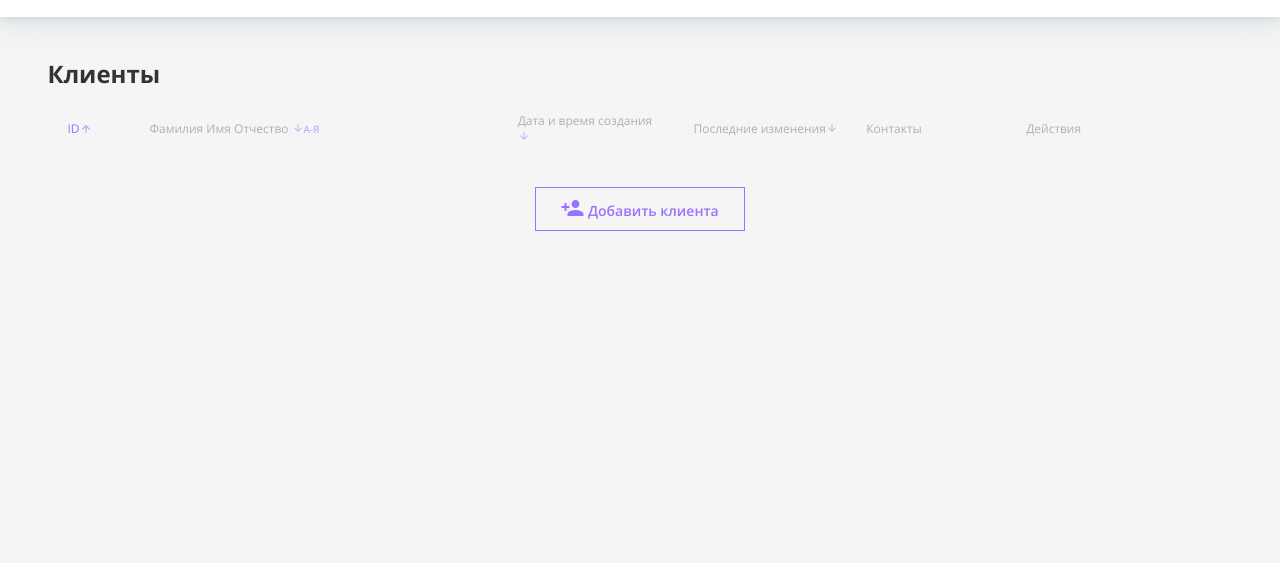
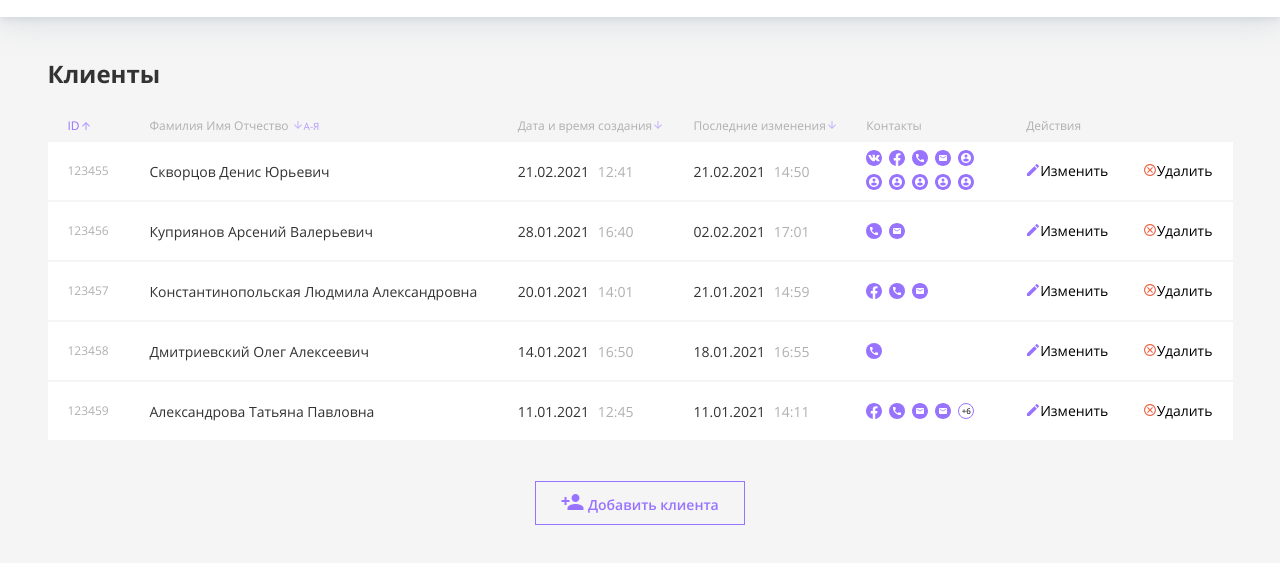
Before and after one commit to Nick8582/CRM_JavaScript, a plain HTML site: page index.html in a window 1280 px wide. Shown: the part 73-636 px from the top of the page. Drawn offline with Linux system fonts and the light colour scheme.

Commit message:
Адаптив таблицы и дрбавление горизонтального скролла для мобольных устройств до 320px

```diff
--- a/index.html
+++ b/index.html
@@ -24,7 +24,7 @@
   <section class="table">
     <div class="container">
       <h2 class="table__title">Клиенты</h2>
-      <table class="table__content">
+      <table class="table__content" id="tableContent">
         <thead>
         <tr>
           <th class="table__id">
@@ -63,277 +63,288 @@
           <th class="table__change">Действия</th>
         </tr>
         </thead>
-<!--        <tbody class="table__main">-->
-<!--        <tr>-->
-<!--          <td class="table__id">-->
-<!--            <div class="id__person">-->
-<!--              123455-->
-<!--            </div>-->
-<!--          </td>-->
-<!--          <td class="table__fio">-->
-<!--            <div class="fio__person">-->
-<!--              Скворцов Денис Юрьевич-->
-<!--            </div>-->
-<!--          </td>-->
-<!--          <td class="table__data-create">-->
-<!--            <span class="data-create__date">-->
-<!--              21.02.2021-->
-<!--            </span>-->
-<!--            <span class="data-create__time">-->
-<!--              12:41-->
-<!--            </span>-->
-<!--          </td>-->
-<!--          <td class="table__data-edit">-->
-<!--            <span class="data-edit__date">21.02.2021</span>-->
-<!--            <span class="data-edit__time">14:50</span>-->
-<!--          </td>-->
-<!--          <td class="table__contact">-->
-<!--            <ul class="contact__list active">-->
-<!--              <li class="contact__item">-->
-<!--                <a href="#" class="contact__link">-->
-<!--                  <img src="./img/svg/vk.svg" alt="">-->
-<!--                </a>-->
-<!--              </li>-->
-<!--              <li class="contact__item">-->
-<!--                <a href="#" class="contact__link">-->
-<!--                  <img src="./img/svg/fb.svg" alt="">-->
-<!--                </a>-->
-<!--              </li>-->
-<!--              <li class="contact__item">-->
-<!--                <a href="#" class="contact__link">-->
-<!--                  <img src="./img/svg/phone.svg" alt="">-->
-<!--                </a>-->
-<!--              </li>-->
-<!--              <li class="contact__item">-->
-<!--                <a href="#" class="contact__link">-->
-<!--                  <img src="./img/svg/email.svg" alt="">-->
-<!--                </a>-->
-<!--              </li>-->
-<!--              <li class="contact__item">-->
-<!--                <a href="#" class="contact__link">-->
-<!--                  <img src="./img/svg/contact.svg" alt="">-->
-<!--                </a>-->
-<!--              </li>-->
-<!--              <li class="contact__item">-->
-<!--                <a href="#" class="contact__link">-->
-<!--                  <img src="./img/svg/contact.svg" alt="">-->
-<!--                </a>-->
-<!--              </li>-->
-<!--              <li class="contact__item">-->
-<!--                <a href="#" class="contact__link">-->
-<!--                  <img src="./img/svg/contact.svg" alt="">-->
-<!--                </a>-->
-<!--              </li>-->
-<!--              <li class="contact__item">-->
-<!--                <a href="#" class="contact__link">-->
-<!--                  <img src="./img/svg/contact.svg" alt="">-->
-<!--                </a>-->
-<!--              </li>-->
-<!--              <li class="contact__item">-->
-<!--                <a href="#" class="contact__link">-->
-<!--                  <img src="./img/svg/contact.svg" alt="">-->
-<!--                </a>-->
-<!--              </li>-->
-<!--              <li class="contact__item">-->
-<!--                <a href="#" class="contact__link">-->
-<!--                  <img src="./img/svg/contact.svg" alt="">-->
-<!--                </a>-->
-<!--              </li>-->
-<!--            </ul>-->
-<!--          </td>-->
-<!--          <td class="table__change">-->
-<!--            <div class="change__container">-->
-<!--              <button type="button" class="change__edit">Изменить</button>-->
-<!--              <button type="button" class="change__delete">Удалить</button>-->
-<!--            </div>-->
-<!--          </td>-->
-<!--        </tr>-->
-<!--        <tr>-->
-<!--          <td class="table__id">-->
-<!--            <div class="id__person">-->
-<!--              123456-->
-<!--            </div>-->
-<!--          </td>-->
-<!--          <td class="table__fio">-->
-<!--            <div class="fio__person">-->
-<!--              Куприянов Арсений Валерьевич-->
-<!--            </div>-->
-<!--          </td>-->
-<!--          <td class="table__data-create">-->
-<!--            <span class="data-create__date">-->
-<!--              28.01.2021-->
-<!--            </span>-->
-<!--            <span class="data-create__time">-->
-<!--              16:40-->
-<!--            </span>-->
-<!--          </td>-->
-<!--          <td class="table__data-edit">-->
-<!--            <span class="data-edit__date">02.02.2021</span>-->
-<!--            <span class="data-edit__time">17:01</span>-->
-<!--          </td>-->
-<!--          <td class="table__contact">-->
-<!--            <ul class="contact__list">-->
-<!--              <li class="contact__item">-->
-<!--                <a href="#" class="contact__link">-->
-<!--                  <img src="./img/svg/phone.svg" alt="">-->
-<!--                </a>-->
-<!--              </li>-->
-<!--              <li class="contact__item">-->
-<!--                <a href="#" class="contact__link">-->
-<!--                  <img src="./img/svg/email.svg" alt="">-->
-<!--                </a>-->
-<!--              </li>-->
-<!--            </ul>-->
-<!--          </td>-->
-<!--          <td class="table__change">-->
-<!--            <div class="change__container">-->
-<!--              <button type="button" class="change__edit">Изменить</button>-->
-<!--              <button type="button" class="change__delete">Удалить</button>-->
-<!--            </div>-->
-<!--          </td>-->
-<!--        </tr>-->
-<!--        <tr>-->
-<!--          <td class="table__id">-->
-<!--            <div class="id__person">-->
-<!--              123457-->
-<!--            </div>-->
-<!--          </td>-->
-<!--          <td class="table__fio">-->
-<!--            <div class="fio__person">-->
-<!--              Константинопольская Людмила Александровна-->
-<!--            </div>-->
-<!--          </td>-->
-<!--          <td class="table__data-create">-->
-<!--            <span class="data-create__date">-->
-<!--              20.01.2021-->
-<!--            </span>-->
-<!--            <span class="data-create__time">-->
-<!--              14:01-->
-<!--            </span>-->
-<!--          </td>-->
-<!--          <td class="table__data-edit">-->
-<!--            <span class="data-edit__date">21.01.2021</span>-->
-<!--            <span class="data-edit__time">14:59</span>-->
-<!--          </td>-->
-<!--          <td class="table__contact">-->
-<!--            <ul class="contact__list">-->
-<!--              <li class="contact__item">-->
-<!--                <a href="#" class="contact__link">-->
-<!--                  <img src="./img/svg/fb.svg" alt="">-->
-<!--                </a>-->
-<!--              </li>-->
-<!--              <li class="contact__item">-->
-<!--                <a href="#" class="contact__link">-->
-<!--                  <img src="./img/svg/phone.svg" alt="">-->
-<!--                </a>-->
-<!--              </li>-->
-<!--              <li class="contact__item">-->
-<!--                <a href="#" class="contact__link">-->
-<!--                  <img src="./img/svg/email.svg" alt="">-->
-<!--                </a>-->
-<!--              </li>-->
-<!--            </ul>-->
-<!--          </td>-->
-<!--          <td class="table__change">-->
-<!--            <div class="change__container">-->
-<!--              <button type="button" class="change__edit">Изменить</button>-->
-<!--              <button type="button" class="change__delete">Удалить</button>-->
-<!--            </div>-->
-<!--          </td>-->
-<!--        </tr>-->
-<!--        <tr>-->
-<!--          <td class="table__id">-->
-<!--            <div class="id__person">-->
-<!--              123458-->
-<!--            </div>-->
-<!--          </td>-->
-<!--          <td class="table__fio">-->
-<!--            <div class="fio__person">-->
-<!--              Дмитриевский Олег Алексеевич-->
-<!--            </div>-->
-<!--          </td>-->
-<!--          <td class="table__data-create">-->
-<!--            <span class="data-create__date">-->
-<!--              14.01.2021-->
-<!--            </span>-->
-<!--            <span class="data-create__time">-->
-<!--              16:50-->
-<!--            </span>-->
-<!--          </td>-->
-<!--          <td class="table__data-edit">-->
-<!--            <span class="data-edit__date">18.01.2021</span>-->
-<!--            <span class="data-edit__time">16:55</span>-->
-<!--          </td>-->
-<!--          <td class="table__contact">-->
-<!--            <ul class="contact__list">-->
-<!--              <li class="contact__item">-->
-<!--                <a href="#" class="contact__link">-->
-<!--                  <img src="./img/svg/phone.svg" alt="">-->
-<!--                </a>-->
-<!--              </li>-->
-<!--            </ul>-->
-<!--          </td>-->
-<!--          <td class="table__change">-->
-<!--            <div class="change__container">-->
-<!--              <button type="button" class="change__edit">Изменить</button>-->
-<!--              <button type="button" class="change__delete">Удалить</button>-->
-<!--            </div>-->
-<!--          </td>-->
-<!--        </tr>-->
-<!--        <tr>-->
-<!--          <td class="table__id">-->
-<!--            <div class="id__person">-->
-<!--              123459-->
-<!--            </div>-->
-<!--          </td>-->
-<!--          <td class="table__fio">-->
-<!--            <div class="fio__person">-->
-<!--              Александрова Татьяна Павловна-->
-<!--            </div>-->
-<!--          </td>-->
-<!--          <td class="table__data-create">-->
-<!--            <span class="data-create__date">-->
-<!--              11.01.2021-->
-<!--            </span>-->
-<!--            <span class="data-create__time">-->
-<!--              12:45-->
-<!--            </span>-->
-<!--          </td>-->
-<!--          <td class="table__data-edit">-->
-<!--            <span class="data-edit__date">11.01.2021</span>-->
-<!--            <span class="data-edit__time">14:11</span>-->
-<!--          </td>-->
-<!--          <td class="table__contact">-->
-<!--            <ul class="contact__list">-->
-<!--              <li class="contact__item">-->
-<!--                <a href="#" class="contact__link">-->
-<!--                  <img src="./img/svg/fb.svg" alt="">-->
-<!--                </a>-->
-<!--              </li>-->
-<!--              <li class="contact__item">-->
-<!--                <a href="#" class="contact__link">-->
-<!--                  <img src="./img/svg/phone.svg" alt="">-->
-<!--                </a>-->
-<!--              </li>-->
-<!--              <li class="contact__item">-->
-<!--                <a href="#" class="contact__link">-->
-<!--                  <img src="./img/svg/email.svg" alt="">-->
-<!--                </a>-->
-<!--              </li>-->
-<!--            </ul>-->
-<!--          </td>-->
-<!--          <td class="table__change">-->
-<!--            <div class="change__container">-->
-<!--              <button type="button" class="change__edit">Изменить</button>-->
-<!--              <button type="button" class="change__delete">Удалить</button>-->
-<!--            </div>-->
-<!--          </td>-->
-<!--        </tr>-->
-<!--        </tbody>-->
+        <tbody class="table__main">
+        <tr>
+          <td class="table__id">
+            <div class="id__person">
+              123455
+            </div>
+          </td>
+          <td class="table__fio">
+            <div class="fio__person">
+              Скворцов Денис Юрьевич
+            </div>
+          </td>
+          <td class="table__data-create">
+            <span class="data-create__date">
+              21.02.2021
+            </span>
+            <span class="data-create__time">
+              12:41
+            </span>
+          </td>
+          <td class="table__data-edit">
+            <span class="data-edit__date">21.02.2021</span>
+            <span class="data-edit__time">14:50</span>
+          </td>
+          <td class="table__contact">
+            <ul class="contact__list active">
+              <li class="contact__item">
+                <a href="#" class="contact__link">
+                  <img src="./img/svg/vk.svg" alt="">
+                </a>
+              </li>
+              <li class="contact__item">
+                <a href="#" class="contact__link">
+                  <img src="./img/svg/fb.svg" alt="">
+                </a>
+              </li>
+              <li class="contact__item">
+                <a href="#" class="contact__link">
+                  <img src="./img/svg/phone.svg" alt="">
+                </a>
+              </li>
+              <li class="contact__item">
+                <a href="#" class="contact__link">
+                  <img src="./img/svg/email.svg" alt="">
+                </a>
+              </li>
+              <li class="contact__item">
+                <a href="#" class="contact__link">
+                  <img src="./img/svg/contact.svg" alt="">
+                </a>
+              </li>
+              <li class="contact__item">
+                <a href="#" class="contact__link">
+                  <img src="./img/svg/contact.svg" alt="">
+                </a>
+              </li>
+              <li class="contact__item">
+                <a href="#" class="contact__link">
+                  <img src="./img/svg/contact.svg" alt="">
+                </a>
+              </li>
+              <li class="contact__item">
+                <a href="#" class="contact__link">
+                  <img src="./img/svg/contact.svg" alt="">
+                </a>
+              </li>
+              <li class="contact__item">
+                <a href="#" class="contact__link">
+                  <img src="./img/svg/contact.svg" alt="">
+                </a>
+              </li>
+              <li class="contact__item">
+                <a href="#" class="contact__link">
+                  <img src="./img/svg/contact.svg" alt="">
+                </a>
+              </li>
+            </ul>
+          </td>
+          <td class="table__change">
+            <div class="change__container">
+              <button type="button" class="change__edit">Изменить</button>
+              <button type="button" class="change__delete">Удалить</button>
+            </div>
+          </td>
+        </tr>
+        <tr>
+          <td class="table__id">
+            <div class="id__person">
+              123456
+            </div>
+          </td>
+          <td class="table__fio">
+            <div class="fio__person">
+              Куприянов Арсений Валерьевич
+            </div>
+          </td>
+          <td class="table__data-create">
+            <span class="data-create__date">
+              28.01.2021
+            </span>
+            <span class="data-create__time">
+              16:40
+            </span>
+          </td>
+          <td class="table__data-edit">
+            <span class="data-edit__date">02.02.2021</span>
+            <span class="data-edit__time">17:01</span>
+          </td>
+          <td class="table__contact">
+            <ul class="contact__list">
+              <li class="contact__item">
+                <a href="#" class="contact__link">
+                  <img src="./img/svg/phone.svg" alt="">
+                </a>
+              </li>
+              <li class="contact__item">
+                <a href="#" class="contact__link">
+                  <img src="./img/svg/email.svg" alt="">
+                </a>
+              </li>
+            </ul>
+          </td>
+          <td class="table__change">
+            <div class="change__container">
+              <button type="button" class="change__edit">Изменить</button>
+              <button type="button" class="change__delete">Удалить</button>
+            </div>
+          </td>
+        </tr>
+        <tr>
+          <td class="table__id">
+            <div class="id__person">
+              123457
+            </div>
+          </td>
+          <td class="table__fio">
+            <div class="fio__person">
+              Константинопольская Людмила Александровна
+            </div>
+          </td>
+          <td class="table__data-create">
+            <span class="data-create__date">
+              20.01.2021
+            </span>
+            <span class="data-create__time">
+              14:01
+            </span>
+          </td>
+          <td class="table__data-edit">
+            <span class="data-edit__date">21.01.2021</span>
+            <span class="data-edit__time">14:59</span>
+          </td>
+          <td class="table__contact">
+            <ul class="contact__list">
+              <li class="contact__item">
+                <a href="#" class="contact__link">
+                  <img src="./img/svg/fb.svg" alt="">
+                </a>
+              </li>
+              <li class="contact__item">
+                <a href="#" class="contact__link">
+                  <img src="./img/svg/phone.svg" alt="">
+                </a>
+              </li>
+              <li class="contact__item">
+                <a href="#" class="contact__link">
+                  <img src="./img/svg/email.svg" alt="">
+                </a>
+              </li>
+            </ul>
+          </td>
+          <td class="table__change">
+            <div class="change__container">
+              <button type="button" class="change__edit">Изменить</button>
+              <button type="button" class="change__delete">Удалить</button>
+            </div>
+          </td>
+        </tr>
+        <tr>
+          <td class="table__id">
+            <div class="id__person">
+              123458
+            </div>
+          </td>
+          <td class="table__fio">
+            <div class="fio__person">
+              Дмитриевский Олег Алексеевич
+            </div>
+          </td>
+          <td class="table__data-create">
+            <span class="data-create__date">
+              14.01.2021
+            </span>
+            <span class="data-create__time">
+              16:50
+            </span>
+          </td>
+          <td class="table__data-edit">
+            <span class="data-edit__date">18.01.2021</span>
+            <span class="data-edit__time">16:55</span>
+          </td>
+          <td class="table__contact">
+            <ul class="contact__list">
+              <li class="contact__item">
+                <a href="#" class="contact__link">
+                  <img src="./img/svg/phone.svg" alt="">
+                </a>
+              </li>
+            </ul>
+          </td>
+          <td class="table__change">
+            <div class="change__container">
+              <button type="button" class="change__edit">Изменить</button>
+              <button type="button" class="change__delete">Удалить</button>
+            </div>
+          </td>
+        </tr>
+        <tr>
+          <td class="table__id">
+            <div class="id__person">
+              123459
+            </div>
+          </td>
+          <td class="table__fio">
+            <div class="fio__person">
+              Александрова Татьяна Павловна
+            </div>
+          </td>
+          <td class="table__data-create">
+            <span class="data-create__date">
+              11.01.2021
+            </span>
+            <span class="data-create__time">
+              12:45
+            </span>
+          </td>
+          <td class="table__data-edit">
+            <span class="data-edit__date">11.01.2021</span>
+            <span class="data-edit__time">14:11</span>
+          </td>
+          <td class="table__contact">
+            <ul class="contact__list">
+              <li class="contact__item">
+                <a href="#" class="contact__link">
+                  <img src="./img/svg/fb.svg" alt="">
+                </a>
+              </li>
+              <li class="contact__item">
+                <a href="#" class="contact__link">
+                  <img src="./img/svg/phone.svg" alt="">
+                </a>
+              </li>
+              <li class="contact__item">
+                <a href="#" class="contact__link">
+                  <img src="./img/svg/email.svg" alt="">
+                </a>
+              </li>
+              <li class="contact__item">
+                <a href="#" class="contact__link">
+                  <img src="./img/svg/email.svg" alt="">
+                </a>
+              </li>
+              <li class="contact__item">
+                <a href="#" class="contact__link contact__link-number">
+                  +6
+                </a>
+              </li>
+            </ul>
+          </td>
+          <td class="table__change">
+            <div class="change__container">
+              <button type="button" class="change__edit">Изменить</button>
+              <button type="button" class="change__delete">Удалить</button>
+            </div>
+          </td>
+        </tr>
+        </tbody>
       </table>
       <button class="table__btn-add" id="btnAdd">
         <svg width="23" height="16" viewBox="0 0 23 16" fill="none" xmlns="http://www.w3.org/2000/svg">
-          <path class="svg__add-person" d="M14.5 8C16.71 8 18.5 6.21 18.5 4C18.5 1.79 16.71 0 14.5 0C12.29 0 10.5 1.79 10.5 4C10.5 6.21 12.29 8 14.5 8ZM5.5 6V3H3.5V6H0.5V8H3.5V11H5.5V8H8.5V6H5.5ZM14.5 10C11.83 10 6.5 11.34 6.5 14V16H22.5V14C22.5 11.34 17.17 10 14.5 10Z" />
+          <path class="svg__add-person"
+                d="M14.5 8C16.71 8 18.5 6.21 18.5 4C18.5 1.79 16.71 0 14.5 0C12.29 0 10.5 1.79 10.5 4C10.5 6.21 12.29 8 14.5 8ZM5.5 6V3H3.5V6H0.5V8H3.5V11H5.5V8H8.5V6H5.5ZM14.5 10C11.83 10 6.5 11.34 6.5 14V16H22.5V14C22.5 11.34 17.17 10 14.5 10Z"/>
         </svg>
 
         Добавить клиента
@@ -391,7 +402,7 @@
 
       </div>
       <button class="modal__add-select-contact">
-        <img class="image__add-select-contact" src="img/svg/add-select.svg" >
+        <img class="image__add-select-contact" src="img/svg/add-select.svg">
         Добавить контакт
       </button>
     </div>
@@ -406,6 +417,6 @@
   </form>
 </section>
 
-<script src="js/activeBtn.js" ></script>
+<script src="js/activeBtn.js"></script>
 </body>
 </html>
--- a/style/main.css
+++ b/style/main.css
@@ -1,3 +1,8 @@
 .main {
   padding-top: 40px;
 }
+@media (max-width: 450px) {
+  .main {
+    padding-top: 25px;
+  }
+}
--- a/style/table.css
+++ b/style/table.css
@@ -22,9 +22,9 @@
   display: flex;
 }
 
-.table__title-name {
-  margin-right: 11px;
-}
+/*.table__title-name {*/
+/*  margin-right: 11px;*/
+/*}*/
 
 .table-img {
   position: relative;
@@ -146,6 +146,19 @@
   height: 16px;
   width: 16px;
   line-height: 1;
+}
+
+.contact__link-number {
+  box-sizing: border-box;
+  border-radius: 50%;
+  border: 1px solid var(--purpure);
+  font-size: 8px;
+  text-decoration: none;
+  color: var(--black);
+  font-weight: 600;
+  text-align: center;
+  line-height: 13px;
+  align-items: center;
 }
 
 .contact__item:nth-child(5n) {
@@ -303,7 +316,7 @@
   /*37*/
   .table__data-create {
     width: 15%;
-    padding-left: 18px;
+    padding-left: 21px;
   }
   .table-time-creation-img:before {
     bottom: 0;
@@ -311,15 +324,52 @@
   /*60*/
   .table__data-edit {
     width: 14%;
-    padding-left: 7px;
+    padding-left: 10px;
   }
   /*67*/
   .table__contact {
     width: 16%;
-    padding-left: 0;
+    padding-left: 6px;
   }
   .table__change {
     width: 16%;
-    padding-left: 13px;
+    padding-left: 20px;
+    padding-right: 0;
+  }
+  .change__container {
+    flex-direction: column;
+    align-items: flex-start;
+  }
+  .change__edit,
+  .change__delete{
+    padding: 5px 15px;
   }
 }
+
+@media (max-width: 760px) {
+  .table {
+    margin: auto 10px;
+  }
+  .table__content {
+    width: 800px;
+  }
+  .table__title {
+    font-size: 18px;
+    margin-bottom: 0;
+  }
+
+
+  th.table__id,
+  th.table__fio,
+  th.table__contact,
+  th.table__change {
+    padding-top: 0;
+    padding-bottom: 0;
+  }
+  th.table__id,
+  th.table__fio,
+  th.table__contact,
+  th.table__change {
+    padding-top: 10px;
+  }
+}
```
Also changed, not shown: style/body.css (+10 -0 lines).
